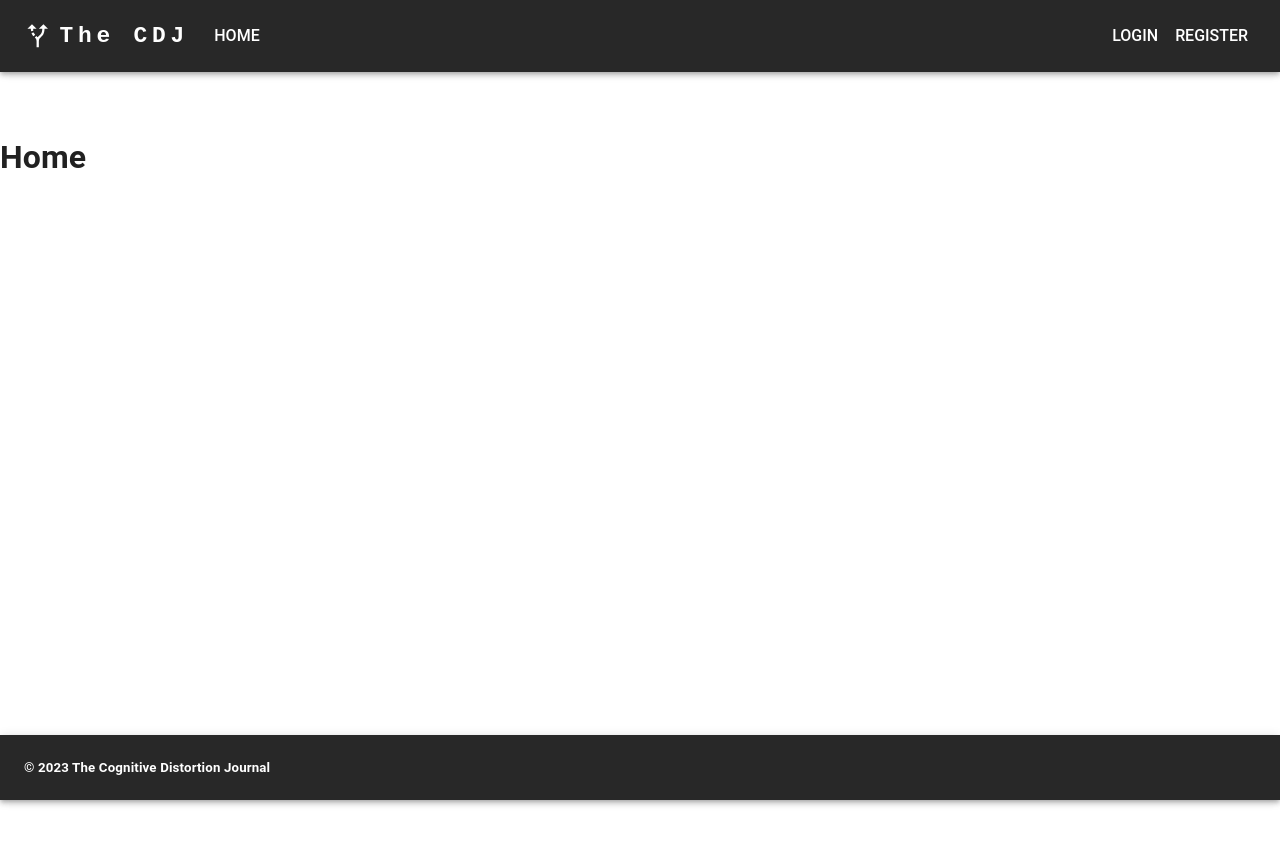
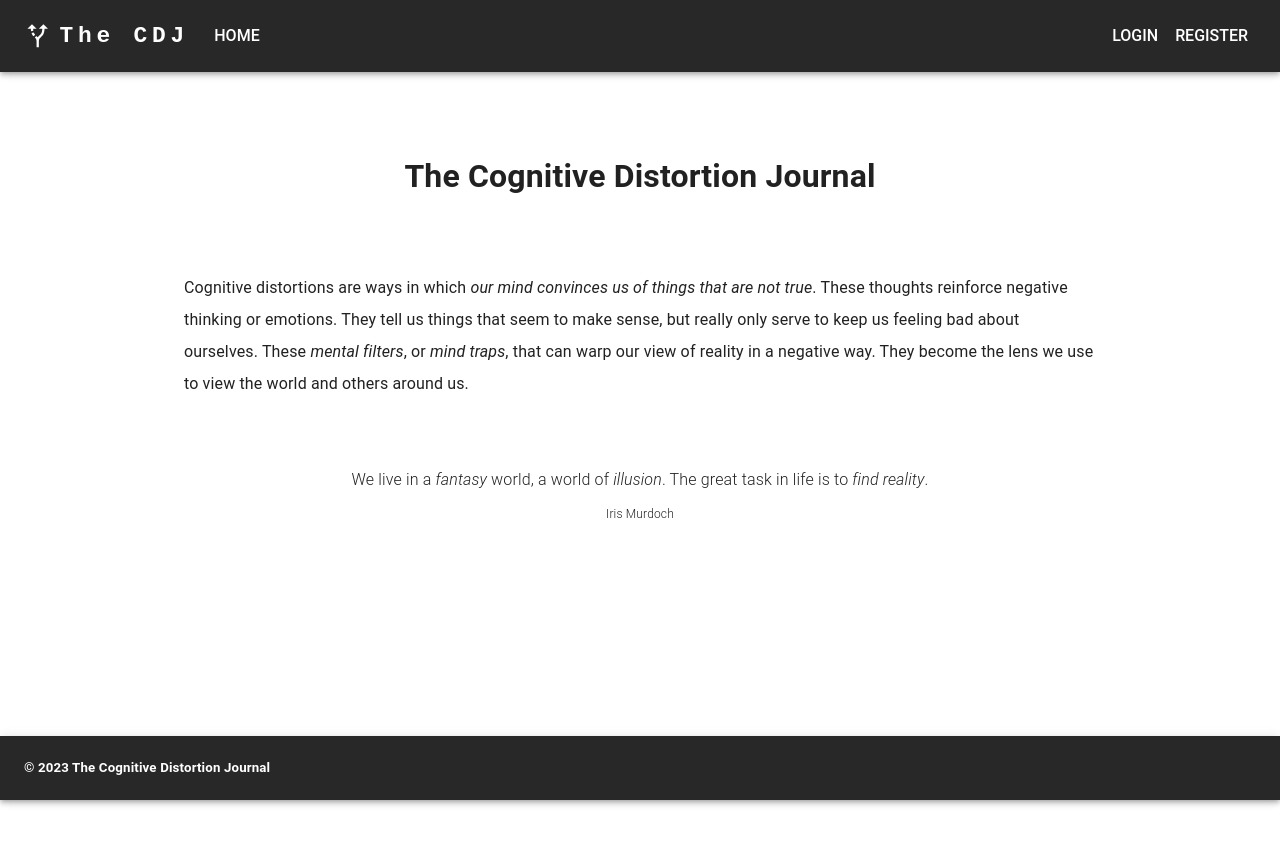
Before and after one commit to cognovi-ai/the-cdj, a React (Vite) app in the folder frontend/: page / in a window 1280 px wide. Shown: the top 844 px of the page. Built offline with nearby package versions, Linux system fonts and the light colour scheme.

Commit message:
Add initial Home page.

```diff
--- a/frontend/src/main.jsx
+++ b/frontend/src/main.jsx
@@ -7,6 +7,7 @@ import ErrorPage from './components/utils/ErrorPage'
 
 import { FlashProvider } from './context/FlashProvider.jsx';
 
+import Home from './routes/Home';
 import Index from './routes/entries';
 import React from 'react'
 import ReactDOM from 'react-dom/client'
@@ -20,7 +21,7 @@ const router = createBrowserRouter([
     children: [
       {
         path: '/',
-        element: <h1>Home</h1>,
+        element: <Home />,
       },
       {
         path: '/entries',
--- /dev/null
+++ b/frontend/src/routes/Home.jsx
@@ -0,0 +1,45 @@
+import './Home.css'
+
+import { Box, Typography } from '@mui/material';
+
+import { Item } from '../components/utils/Item';
+
+export default function Home() {
+    return (
+        <Box display="flex">
+            <Item>
+                <Typography
+                    align="center"
+                    className="title"
+                    justifyContent="center"
+                    marginBottom="2em"
+                    variant="h1"
+                >
+                    The Cognitive Distortion Journal
+                </Typography>
+                <Typography
+                    margin="2em 10em"
+                    marginBottom="4em"
+                    variant="body1"
+                >
+                    Cognitive distortions are ways in which <i>our mind convinces us of things that are not true</i>. These thoughts reinforce negative thinking or emotions. They tell us things that seem to make sense, but really only serve to keep us feeling bad about ourselves. These <i>mental filters</i>, or <i>mind traps</i>, that can warp our view of reality in a negative way. They become the lens we use to view the world and others around us.
+                </Typography>
+                <Typography
+                    align="center"
+                    variant="body2"
+                >
+                    We live in a <i>fantasy</i> world, a world of <i>illusion</i>. The great task in life is to <i>find reality</i>.
+                </Typography>
+                <Typography
+                    align="center"
+                    fontSize={12}
+                    margin="0.5em"
+                    title="Iris Murdoch"
+                    variant="body2"
+                >
+                    Iris Murdoch
+                </Typography>
+            </Item >
+        </Box >
+    );
+}
```
Also changed, not shown: frontend/src/routes/Home.css (added).
